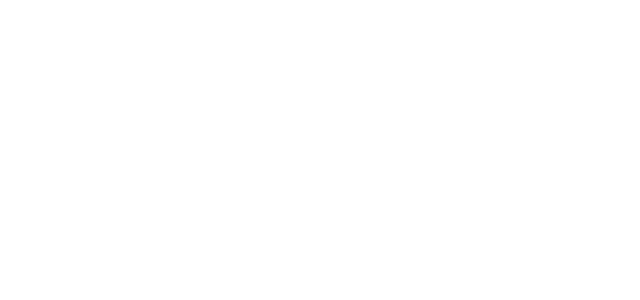
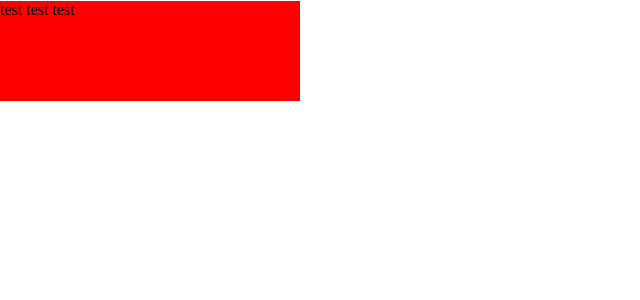
Before and after one commit to mindtheappsrl/mta-vue, a Vue app: page / in a window 1280 px wide. Shown: the top 300 px of the page, without its empty margins (0-640 px from the left). Built offline with nearby package versions, Linux system fonts and the light colour scheme.

Commit message:
feat: create components test page

```diff
--- /dev/null
+++ b/src/App.vue
@@ -0,0 +1,30 @@
+<template>
+  <div class="app">
+    <div id="horizontal-scrollbar-test" style="width: 300px">
+      <MtaHorizontalScrollbar :container-ref="horizontalScrollbarTest.container"></MtaHorizontalScrollbar>
+      <div ref="container1" style="overflow-x: auto">
+        <div style="width: 600px; height: 100px; background-color: #ff0000">
+          test test test
+        </div>
+      </div>
+    </div>
+  </div>
+</template>
+
+<script>
+export default {
+  data () {
+    return {
+      horizontalScrollbarTest: {
+        container: null
+      }
+    };
+  },
+  async mounted () {
+    this.horizontalScrollbarTest.container = this.$refs.container1;
+  }
+};
+</script>
+
+<style lang="scss">
+</style>
--- a/src/main.js
+++ b/src/main.js
@@ -1,6 +1,7 @@
 import Vue from 'vue'
 import Vuetify from 'vuetify'
 import 'vuetify/dist/vuetify.min.css'
+import App from "./App.vue";
 
 Vue.use(Vuetify)
 
@@ -17,3 +18,7 @@
 })
 
 export default Components
+
+new Vue({
+  render: h => h(App)
+}).$mount("#app");
```
